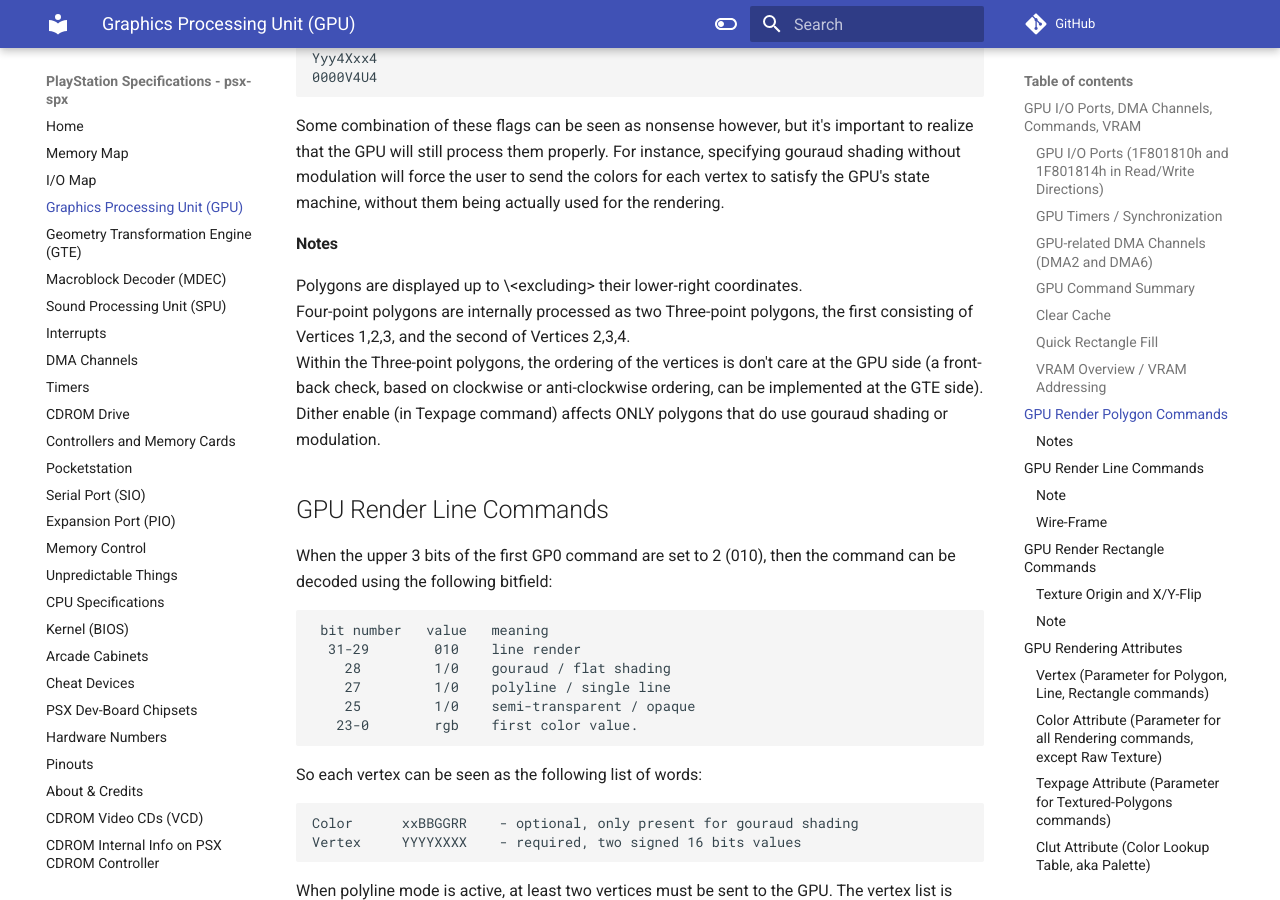
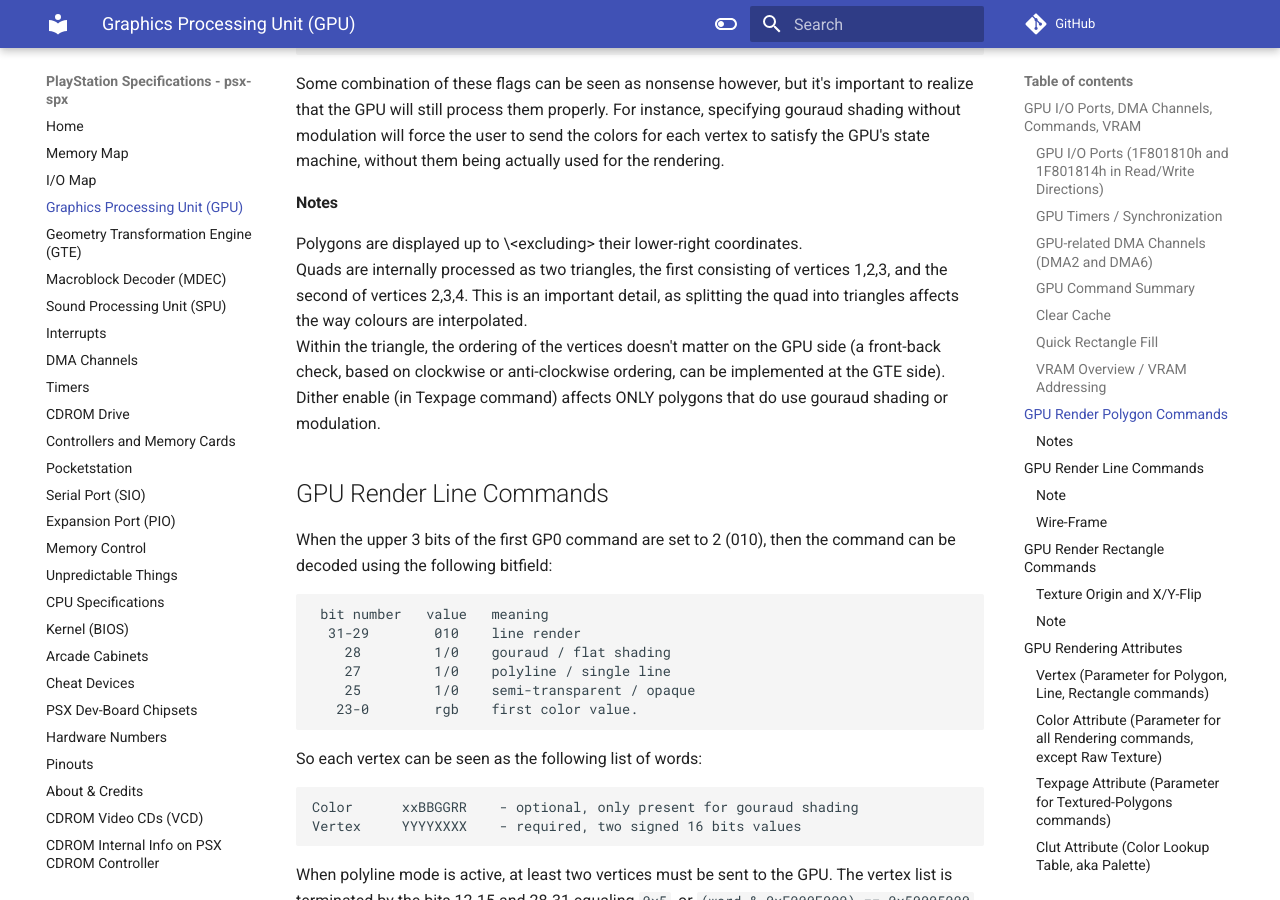
Before and after one commit to psx-spx/psx-spx.github.io, an MkDocs documentation site: the page built from docs/graphicsprocessingunitgpu.md, in a window 1280 px wide and 900 px high, scrolled down 4518 px. Built offline with MkDocs 1.6.1 and Material for MkDocs 9.7.7, drawn with Linux system fonts in a browser that asks for light colours; comment, search, counter and statistics services are not loaded; some of the changed text lies outside the part shown.

Commit message:
[GPU] Fix wording, mention why splitting quads into triangles matters

```diff
--- a/docs/graphicsprocessingunitgpu.md
+++ b/docs/graphicsprocessingunitgpu.md
@@ -204,9 +202,9 @@ the rendering.
 
 #### Notes
 Polygons are displayed up to \<excluding\> their lower-right coordinates.<br/>
-Four-point polygons are internally processed as two Three-point polygons, the
-first consisting of Vertices 1,2,3, and the second of  Vertices 2,3,4.<br/>
-Within the Three-point polygons, the ordering of the vertices is don't care at
+Quads are internally processed as two triangles, the
+first consisting of vertices 1,2,3, and the second of vertices 2,3,4. This is an important detail, as splitting the quad into triangles affects the way colours are interpolated.<br/>
+Within the triangle, the ordering of the vertices doesn't matter on
 the GPU side (a front-back check, based on clockwise or anti-clockwise
 ordering, can be implemented at the GTE side).<br/>
 Dither enable (in Texpage command) affects ONLY polygons that do use gouraud
```
Also changed, not shown: other parts of docs/graphicsprocessingunitgpu.md (+0 -2 lines).
